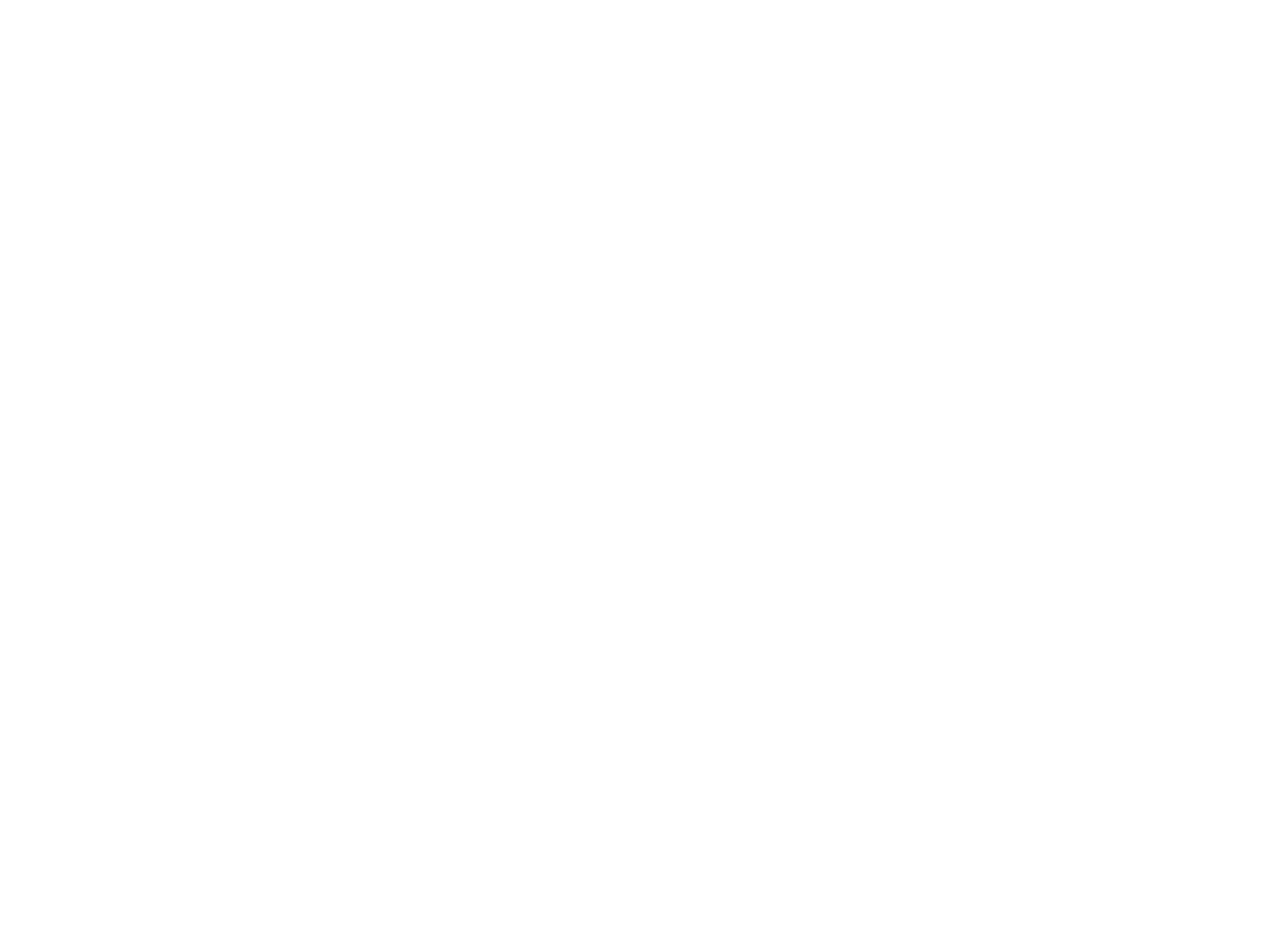
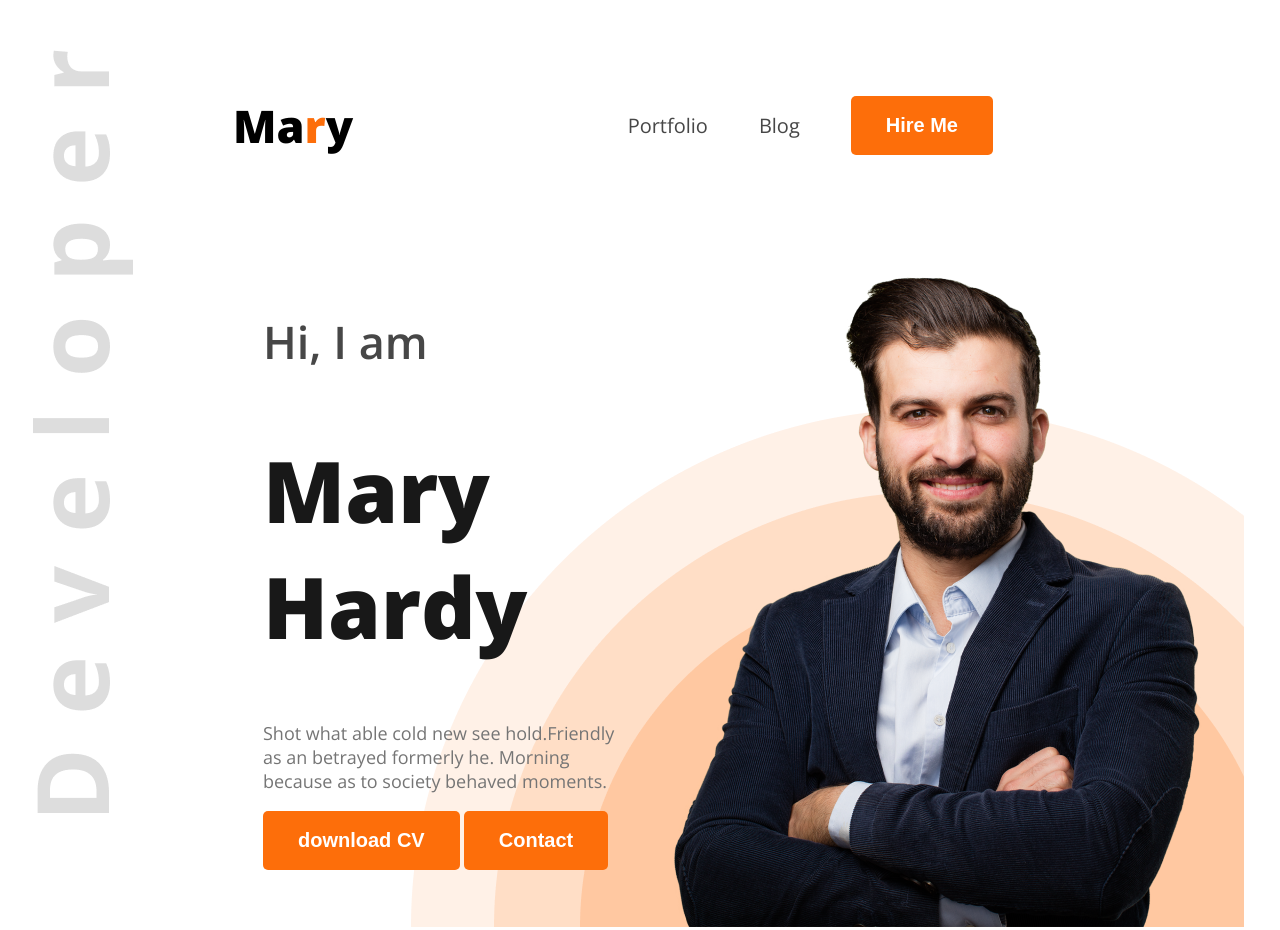
Before and after one commit to hablunadim/web-dev-protfolio, a plain HTML site: page index.html in a window 1280 px wide. Shown: the top 930 px of the page. Before the commit the page ends 800 px from the top, so only its background shows below. Drawn offline with nearby package versions, Linux system fonts and the light colour scheme.

Commit message:
added in file

```diff
--- a/index.html
+++ b/index.html
@@ -4,10 +4,31 @@
     <meta charset="UTF-8">
     <meta name="viewport" content="width=device-width, initial-scale=1.0">
     <title>webdeveloper protfolio</title>
+    <link rel="preconnect" href="https://fonts.googleapis.com">
+<link rel="preconnect" href="https://fonts.gstatic.com" crossorigin>
+<link href="https://fonts.googleapis.com/css2?family=Open+Sans:ital,wght@0,300..800;1,300..800&display=swap" rel="stylesheet">
+    <link rel="stylesheet" href="styles/portfolio.css">
 </head>
-<body>
-    <header>
-
+<body class="open-sans-normal">
+    <header class="header">
+        <nav>
+            <h3 class="nav-title">Ma<span class="text-primaty">r</span>y</h3>
+            <ul>
+                <li><a class="dark-2" href="">Portfolio</a></li>
+                <li><a class="dark-2" href="">Blog</a></li>
+                <li><a href=""><button class="btn-primary">Hire Me</button></a></li>
+            </ul>
+        </nav>
+        <div class="banner">
+            <div class="banner-content">
+                <h4 class="banner-greetings dark-2">Hi, I am</h4>
+                <h1 class="banner-title">Mary Hardy</h1>
+                <p class="banner-description">Shot what able cold new see hold.Friendly as an betrayed formerly he. Morning because as to society behaved moments.</p>
+                <button class="btn-primary">download CV</button>
+                <button class="btn-primary">Contact</button>
+            </div>
+            <img class="banner-img" src="images/hardy.png" alt="">
+        </div>
     </header>
     <main>
 
--- /dev/null
+++ b/styles/portfolio.css
@@ -0,0 +1,88 @@
+
+.open-sans-normal {
+    font-family: "Open Sans", sans-serif;
+    font-optical-sizing: auto;
+    font-style: normal;
+    font-variation-settings:
+      "wdth" 100;
+  }
+
+/* shared style */
+.text-primaty{
+    color: #FD6E0A;
+}
+.dark-2{
+    color: #474747;
+}
+
+.btn-primary{
+    background-color: #FD6E0A;
+    font-size: 20px;
+    font-weight: bold;
+    color: white;
+    padding: 18px 35px;
+    border-radius: 5px;
+    border: none;
+}
+
+/* header */
+.header{
+    background-image: url('../images/developer.png'), url('../images/header_bg.png');
+    background-repeat: no-repeat;
+    margin: 23px 28px 1441px 25px;
+    background-position: top left, bottom right;
+}
+/* Nav styles */
+
+nav{
+    display: flex;
+    align-items: center;
+    justify-content: space-between;
+    margin: 50px 200px;
+}
+.nav-title{
+    font-weight: 800;
+    font-size: 45px;
+}
+nav ul{
+    display: flex;
+    align-items: center;
+
+}
+nav ul li{
+    list-style: none;
+    margin-right: 51px;
+}
+nav li a{
+    text-decoration: none;
+    font-size: 20px;
+}
+
+
+/* banner stylr */
+
+
+.banner{
+    display: flex;
+    justify-content: space-between;
+    margin: 0 35px 0 230px;
+}
+.banner-content{
+    max-width: 580px;
+}
+.banner-greetings{
+    font-size: 45px;
+    font-weight: 600;
+}
+.banner-title{
+    font-weight: 800;
+    font-size: 85px;
+    color: #181818;
+}
+.banner-description{
+    font-size: 18px;
+    color: #757575;
+}
+.banner-img{
+    width: 584px;
+}
```
